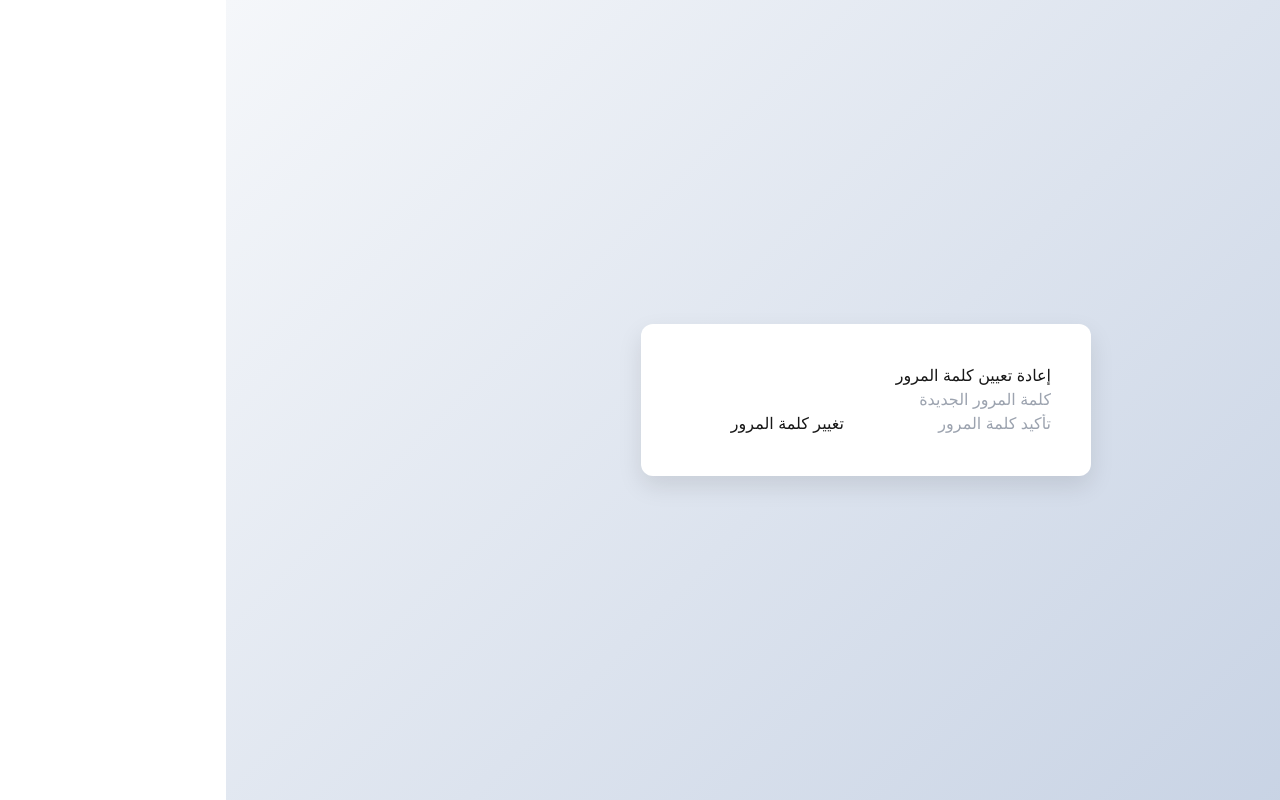
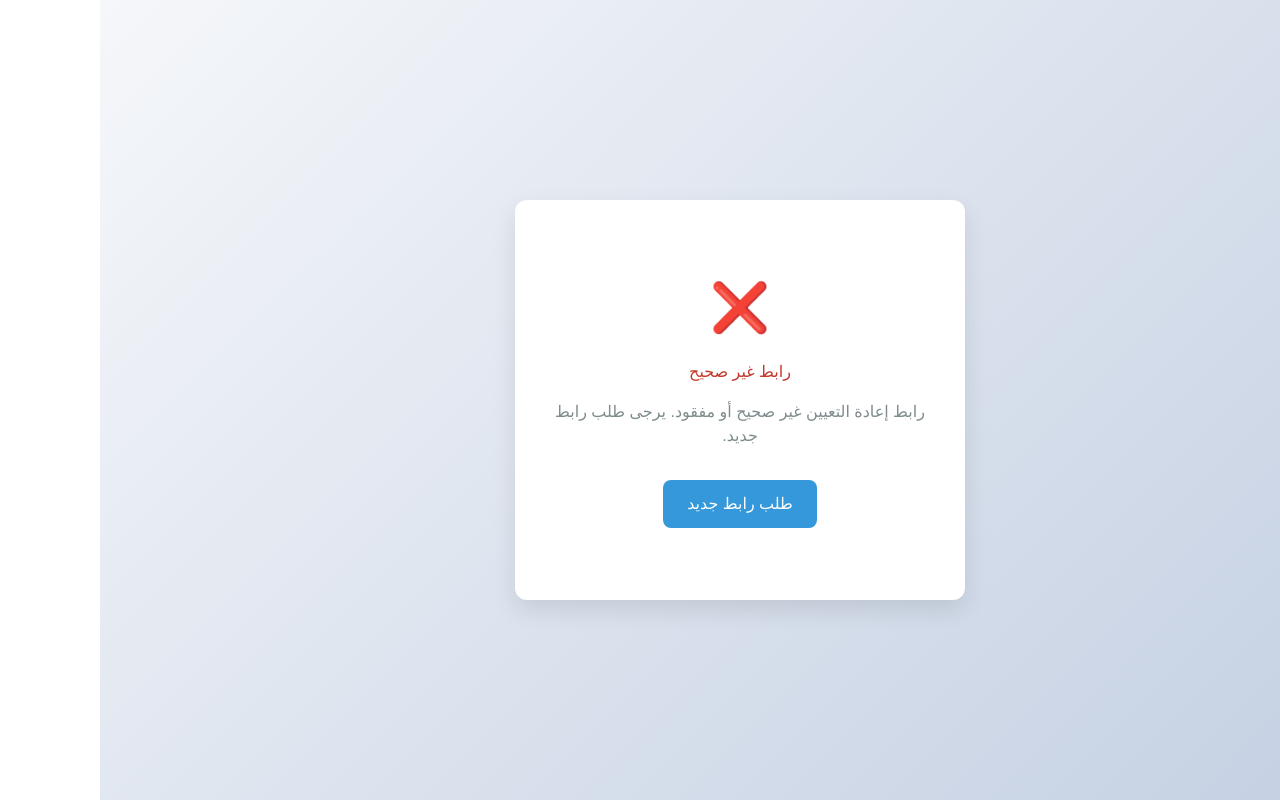
Before and after one commit to mohammedk9/haccp-app, a Next.js app: page /auth-pages/reset-password in a window 1280 px wide. Built offline with nearby package versions, Linux system fonts and the light colour scheme.

Commit message:
fix: Final implementation of Suspense to resolve Next.js build error in reset-password page

```diff
--- a/src/app/auth-pages/reset-password/ResetPasswordForm.tsx
+++ b/src/app/auth-pages/reset-password/ResetPasswordForm.tsx
@@ -1,9 +1,11 @@
+// C:\Users\pc\haccp-app\src\app\auth-pages\reset-password\ResetPasswordForm.tsx
+
 'use client';
 
 import { useState, useEffect } from 'react';
 import { useRouter, useSearchParams } from 'next/navigation';
 import Link from 'next/link';
-import './reset-password.css';
+import './reset-password.css'; // يجب أن يتم استيراد ملف CSS في ملف الصفحة الرئيسية أو ملف Layout
 
 export default function ResetPasswordForm() {
   const [password, setPassword] = useState('');
@@ -14,14 +16,14 @@ export default function ResetPasswordForm() {
   const [token, setToken] = useState('');
 
   const router = useRouter();
-  const searchParams = useSearchParams();
+  const searchParams = useSearchParams(); // ✅ الآن هذا آمن لأنه ضمن 'use client' و <Suspense>
 
   useEffect(() => {
     const tokenFromUrl = searchParams.get('token');
     if (tokenFromUrl) {
       setToken(tokenFromUrl);
     } else {
-      setError('رابط إعادة التعيين غير صحيح');
+      setError('رابط إعادة التعيين غير صحيح أو مفقود. يرجى طلب رابط جديد.');
     }
   }, [searchParams]);
 
@@ -31,47 +33,50 @@ export default function ResetPasswordForm() {
     setError('');
     setMessage('');
 
-    if (!password || !confirmPassword) {
-      setError('كلمة المرور وتأكيدها مطلوبان');
-      setIsLoading(false);
-      return;
-    }
-
-    if (password.length < 6) {
-      setError('كلمة المرور يجب أن تكون على الأقل 6 أحرف');
-      setIsLoading(false);
-      return;
-    }
-
-    if (password !== confirmPassword) {
-      setError('كلمة المرور غير متطابقة');
-      setIsLoading(false);
-      return;
-    }
-
     if (!token) {
         setError('رابط إعادة التعيين غير صحيح');
         setIsLoading(false);
         return;
     }
 
+    // ... (بقية شروط التحقق من كلمة المرور)
+    if (!password || !confirmPassword || password.length < 6 || password !== confirmPassword) {
+      setError('كلمة المرور غير صالحة أو غير متطابقة.');
+      setIsLoading(false);
+      return;
+    }
+
+
     try {
-      await new Promise(resolve => setTimeout(resolve, 2000));
+        const res = await fetch('/api/auth/reset-password', {
+            method: 'POST',
+            headers: { 'Content-Type': 'application/json' },
+            body: JSON.stringify({ password, token }),
+        });
 
-      setMessage('تم إعادة تعيين كلمة المرور بنجاح');
+        const data = await res.json();
+
+        if (!res.ok) {
+            throw new Error(data.message || 'فشلت عملية إعادة التعيين');
+        }
+
+        setMessage('تم تغيير كلمة المرور بنجاح! سيتم إعادة التوجيه.');
 
         setTimeout(() => {
             router.push('/auth-pages/signin');
-      }, 2000);
+        }, 3000);
 
-    } catch (error) {
-      setError('حدث خطأ أثناء إعادة تعيين كلمة المرور. يرجى المحاولة مرة أخرى.');
+    } catch (err: any) {
+        setError(err.message || 'حدث خطأ أثناء الاتصال بالخادم.');
     } finally {
         setIsLoading(false);
     }
   };
 
+  // ... (بقية كود العرض (Return JSX) للمكون ResetPasswordForm)
+
   if (error && !token) {
+    // ... (كود عرض حالة الخطأ، كما كان لديك)
      return (
         <div className="reset-password-container">
           <div className="reset-password-card">
--- a/src/app/auth-pages/reset-password/page.tsx
+++ b/src/app/auth-pages/reset-password/page.tsx
@@ -1,90 +1,22 @@
-'use client';
+import { Suspense } from 'react';
+import ResetPasswordForm from './ResetPasswordForm';
 
-import { useState, useEffect } from 'react';
-import { useSearchParams, useRouter } from 'next/navigation';
-import './reset-password.css';
-
-export default function ResetPasswordPage() {
-  const [password, setPassword] = useState('');
-  const [confirmPassword, setConfirmPassword] = useState('');
-  const [error, setError] = useState('');
-  const [message, setMessage] = useState('');
-  const [isLoading, setIsLoading] = useState(false);
-
-  const searchParams = useSearchParams();
-  const router = useRouter();
-  const token = searchParams.get('token'); // يأتي من الرابط المرسل بالبريد
-
-  const handleSubmit = async (e: React.FormEvent) => {
-    e.preventDefault();
-    setError('');
-    setMessage('');
-
-    if (!password || !confirmPassword) {
-      setError('جميع الحقول مطلوبة');
-      return;
-    }
-
-    if (password !== confirmPassword) {
-      setError('كلمة المرور غير متطابقة');
-      return;
-    }
-
-    if (!token) {
-      setError('الرابط غير صالح');
-      return;
-    }
-
-    setIsLoading(true);
-
-    try {
-      const res = await fetch('/api/auth/reset-password', {
-        method: 'POST',
-        headers: { 'Content-Type': 'application/json' },
-        body: JSON.stringify({ password, token }),
-      });
-
-      const data = await res.json();
-      if (!res.ok) {
-        throw new Error(data.message || 'حدث خطأ');
-      }
-
-      setMessage('تم تغيير كلمة المرور بنجاح! سيتم إعادة التوجيه لتسجيل الدخول.');
-      setTimeout(() => router.push('/auth-pages/signin'), 3000);
-    } catch (err: any) {
-      setError(err.message || 'حدث خطأ');
-    } finally {
-      setIsLoading(false);
-    }
-  };
-
+// يفضل استخدام مكون تحميل خاص بك، وإذا لم يكن موجودًا يمكنك استخدام نص عادي.
+function FallbackLoader() {
   return (
     <div className="reset-password-container">
-      <div className="reset-password-card">
-        <h1>إعادة تعيين كلمة المرور</h1>
-        {error && <div className="error-message">{error}</div>}
-        {message && <div className="success-message">{message}</div>}
-
-        <form onSubmit={handleSubmit}>
-          <input
-            type="password"
-            placeholder="كلمة المرور الجديدة"
-            value={password}
-            onChange={(e) => setPassword(e.target.value)}
-            required
-          />
-          <input
-            type="password"
-            placeholder="تأكيد كلمة المرور"
-            value={confirmPassword}
-            onChange={(e) => setConfirmPassword(e.target.value)}
-            required
-          />
-          <button type="submit" disabled={isLoading}>
-            {isLoading ? 'جاري التغيير...' : 'تغيير كلمة المرور'}
-          </button>
-        </form>
+      <div className="reset-password-card" style={{ textAlign: 'center', padding: '40px' }}>
+        <p style={{ fontSize: '1.2rem', color: '#64748b' }}>جاري التحقق من رابط إعادة التعيين...</p>
       </div>
     </div>
   );
 }
+
+// هذا هو المكون الرئيسي للصفحة (Server Component افتراضيًا)
+export default function ResetPasswordPage() {
+    return (
+        <Suspense fallback={<FallbackLoader />}>
+            <ResetPasswordForm />
+        </Suspense>
+    );
+}
```
Lines whose indentation alone changed are shown as unchanged.
